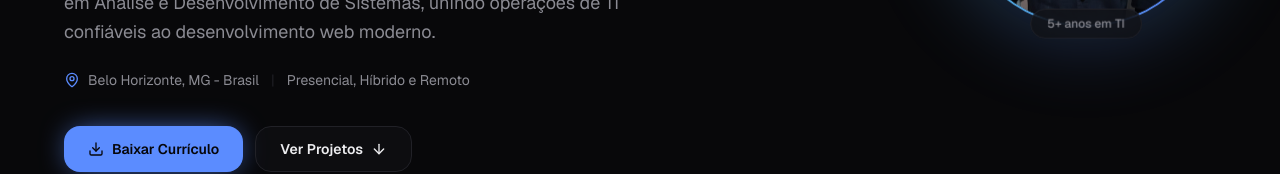
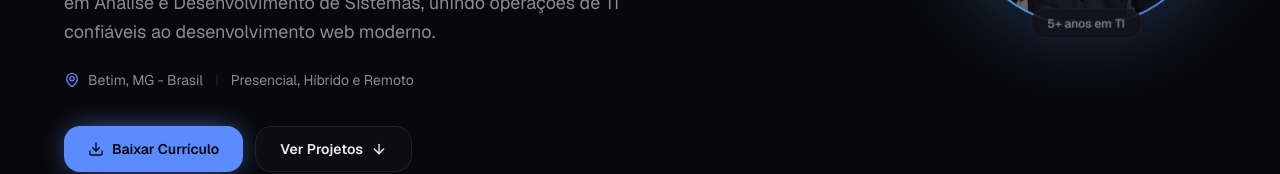
Before and after one commit to Nukaus/Portifolio, a Next.js app: page / in a window 1280 px wide. Shown: the part 517-691 px from the top of the page. Built offline with nearby package versions, Linux system fonts and the light colour scheme.

Commit message:
fix: coreções de texto

```diff
--- a/components/hero.tsx
+++ b/components/hero.tsx
@@ -98,7 +98,7 @@ export default function Hero() {
             className="mt-6 flex items-center gap-2 text-sm text-muted-foreground"
           >
             <MapPin className="h-4 w-4 text-primary" aria-hidden="true" />
-            Belo Horizonte, MG - Brasil
+            Betim, MG - Brasil
             <span className="mx-1 text-border">|</span>
             Presencial, Híbrido e Remoto
           </motion.div>
@@ -110,7 +110,7 @@ export default function Hero() {
             className="mt-9 flex flex-col gap-3 sm:flex-row"
           >
             <a
-              href="/cristiano-pereira-santos-resume.pdf"
+              href="./cristiano-pereira-santos-resume.pdf"
               download
               className="group inline-flex items-center justify-center gap-2 rounded-xl bg-primary px-6 py-3 text-sm font-semibold text-primary-foreground shadow-[0_0_30px_-8px_var(--primary)] transition-all hover:brightness-110 focus:outline-none focus:ring-2 focus:ring-ring focus:ring-offset-2 focus:ring-offset-background"
             >
```
